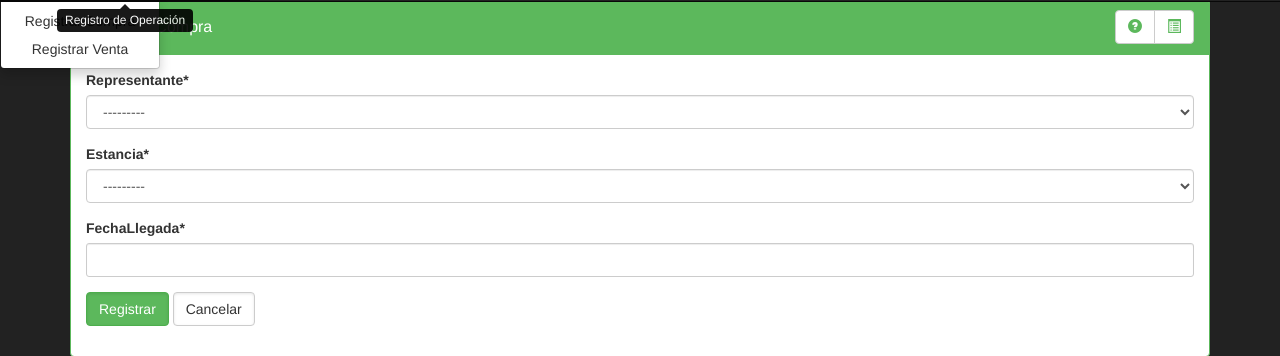
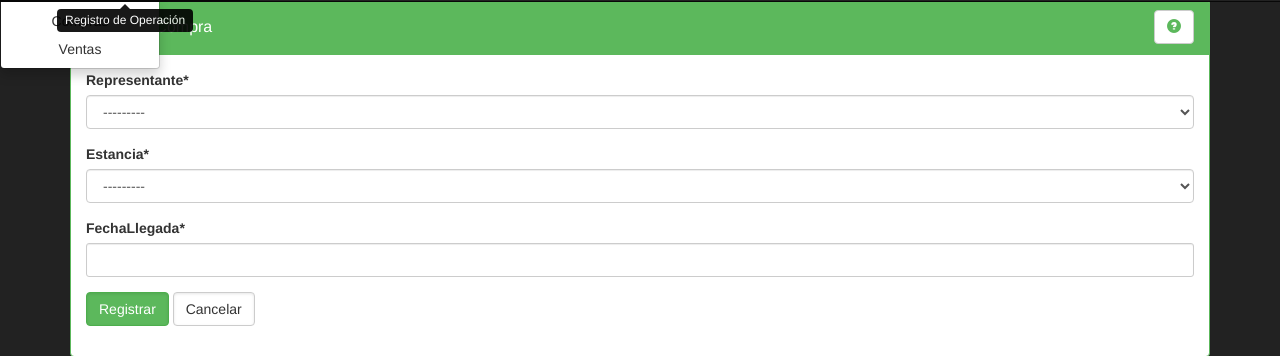
Before and after one commit to UNPSJB/Fuhrmann-S.A., a Django app: page /registrarCompra/ in a window 1280 px wide, after a click on "REGISTRO DE OPERACIÓN". Shown: the part 101-457 px from the top of the page. Run offline with Django 3.2, Linux system fonts and the light colour scheme; data that the repository does not hold is empty; some libraries are stand-ins or nearby versions.

Commit message:
compra-venta

```diff
--- a/Django-Desarrollo/pFuhrmann/appWeb/forms.py
+++ b/Django-Desarrollo/pFuhrmann/appWeb/forms.py
@@ -8,26 +8,31 @@ from crispy_forms.helper import FormHelper
 from crispy_forms.layout import Layout, Div, Submit, HTML, Button, Row, Field
 from crispy_forms.bootstrap import AppendedText, PrependedText, FormActions
 
-#REGISTRO DE OPERACION
-class compraForm(forms.ModelForm):
+# ----------- Formulario de Compras
+class CompraForm(forms.ModelForm):
     class Meta:
         model = CompraLote
 
     def __init__(self, *args, **kwargs):
-        super(compraForm, self).__init__(*args, **kwargs)
+        super(CompraForm, self).__init__(*args, **kwargs)
         self.helper = FormHelper()
-        self.helper.add_input(Submit('submit', 'Registrar', css_class="btn btn-success", onClick="alert('Compra Registrada!')"))
-        self.helper.add_input(Button('cancelar', 'Cancelar', css_class="btn btn-default",onClick = "location.href='/index'"))
 
-class ventaForm(forms.ModelForm):
+    def setup(self, *args, **kwarg):
+        self.helper.add_input(Submit('submit', *args, **kwarg))
+        self.helper.add_input(Button('cancelar', 'Cancelar', css_class="btn btn-default",onClick = "history.back()"))
+
+# ----------- Formulario de Ventas
+class VentaForm(forms.ModelForm):
     class Meta:
         model = Venta
 
     def __init__(self, *args, **kwargs):
-        super(ventaForm, self).__init__(*args, **kwargs)
+        super(VentaForm, self).__init__(*args, **kwargs)
         self.helper = FormHelper()
-        self.helper.add_input(Submit('submit', 'Registrar', css_class="btn btn-success",onClick="alert('Venta Registrada!')"))
-        self.helper.add_input(Button('cancelar', 'Cancelar', css_class="btn btn-default",onClick = "location.href='/index'"))
+
+    def setup(self, *args, **kwarg):
+        self.helper.add_input(Submit('submit', *args, **kwarg))
+        self.helper.add_input(Button('cancelar', 'Cancelar', css_class="btn btn-default",onClick = "history.back()"))
 
 # ----------- Formularios de Estancias
 class EstanciaForm(forms.ModelForm):
--- a/Django-Desarrollo/pFuhrmann/appWeb/views.py
+++ b/Django-Desarrollo/pFuhrmann/appWeb/views.py
@@ -17,22 +17,27 @@ def index (request):
 
 
 # Funciones para crear formularios
-#COMPRA
-def registrarCompra(request):
-    if request.method == 'POST':
-        formulario = compraForm(request.POST, request.FILES)
-        if formulario.is_valid():
-            formulario.save()
-            return HttpResponseRedirect('/registrarCompra')
-    else:
-        formulario = compraForm()
-    return render_to_response('compraForm.html', {'formulario':formulario}, context_instance=RequestContext(request))
-
+# --------------- Administracion de Compra
 def listadoCompra(request):
     compra = CompraLote.objects.all()
     return render_to_response('listadoCompra.html', {'lista':compra}, context_instance=RequestContext(request))
 
-#VENTA
+def registrarCompra(request):
+    if request.method == 'POST':
+        formulario = CompraForm(request.POST)
+        if formulario.is_valid():
+            formulario.save()
+            return HttpResponseRedirect('/listadoCompra')
+    else:
+        formulario = CompraForm()
+        formulario.setup('Registrar', css_class="btn btn-success")
+    return render_to_response('compraForm.html', {'formulario':formulario}, context_instance=RequestContext(request))
+
+# --------------- Administracion de Venta
+def listadoVenta(request):
+    venta = Venta.objects.all()
+    return render_to_response('listadoVenta.html', {'lista':venta}, context_instance=RequestContext(request))
+
 def registrarVenta(request):
     if request.method == 'POST':
         formulario = ventaForm(request.POST, request.FILES)
@@ -43,9 +48,6 @@ def registrarVenta(request):
         formulario = ventaForm()
     return render_to_response('ventaForm.html', {'formulario':formulario}, context_instance=RequestContext(request))
 
-def listadoVenta(request):
-    venta = Venta.objects.all()
-    return render_to_response('listadoVenta.html', {'lista':venta}, context_instance=RequestContext(request))
 
 #ORDEN DE PRODUCCION
 def nuevaOrdenProduccion(request):
--- a/Django-Desarrollo/pFuhrmann/templates/base.html
+++ b/Django-Desarrollo/pFuhrmann/templates/base.html
@@ -54,8 +54,8 @@
                     <li class="dropdown">
                         <a href="#" class="dropdown-toggle" data-toggle="dropdown" data-placement="bottom" title = "Registro de Operación"><i class="fa fa-fw fa-desktop"></i> REGISTRO DE OPERACIÓN <b class="caret"></b></a>
                         <ul class="dropdown-menu">
-                            <li><a class ="btn" href="/registrarCompra" title="Registrar Compra">Registrar Compra</a></li>
-                            <li><a class ="btn" href="/registrarVenta" title="Registrar Venta">Registrar Venta</a></li>
+                            <li><a class ="btn" href="/listadoCompra" title="Compras">Compras</a></li>
+                            <li><a class ="btn" href="/listadoVenta" title="Ventas">Ventas</a></li>
                         </ul>
                     </li>
 
--- a/Django-Desarrollo/pFuhrmann/templates/compraForm.html
+++ b/Django-Desarrollo/pFuhrmann/templates/compraForm.html
@@ -8,7 +8,6 @@
                 <h4 class="panel-title pull-left" style="padding-top: 7.5px;">Registrar Compra</h4>
                 <div class="btn-group pull-right">
                     <a class="btn btn-default" type="button" href="#" title="Ayuda" onmouseDown = "alert('Error 404 - Dont Implement')"><span class="glyphicon glyphicon-question-sign"></span></a>
-                    <a class="btn btn-default btn-gr" type="button" href="/listadoCompra" title="Listado"><span class="glyphicon glyphicon-list-alt"></span></a>
                 </div>
             </div>
             <div class="panel-body">
--- a/Django-Desarrollo/pFuhrmann/templates/listadoCompra.html
+++ b/Django-Desarrollo/pFuhrmann/templates/listadoCompra.html
@@ -38,7 +38,8 @@
                     </thead>
                 </table>
                 <script type ="text/javascript"> </script>
-                <div class="btn-group pull-right">
+                <div class="pull-right">
+                    <a class="btn btn-default btn-gr" type= "button" href="/registrarCompra">Agregar</a>
                     <a class="btn btn-default btn-gr" type= "button" href="/index">Salir</a>
                 </div>
         </div>
--- a/Django-Desarrollo/pFuhrmann/templates/listadoVenta.html
+++ b/Django-Desarrollo/pFuhrmann/templates/listadoVenta.html
@@ -33,12 +33,13 @@
                         </tr>
 
                         {% empty %}
-                            <li> No existen ventas regitradas</li>
+                            <li> No existen ventas registradas</li>
                         {% endfor %}
                     </thead>
                 </table>
                 <script type ="text/javascript"> </script>
-                <div class="btn-group pull-right">
+                <div class="pull-right">
+                    <a class="btn btn-default btn-gr" type= "button" href="/registrarVenta">Agregar</a>
                     <a class="btn btn-default btn-gr" type= "button" href="/index">Salir</a>
                 </div>
             </div>
```
